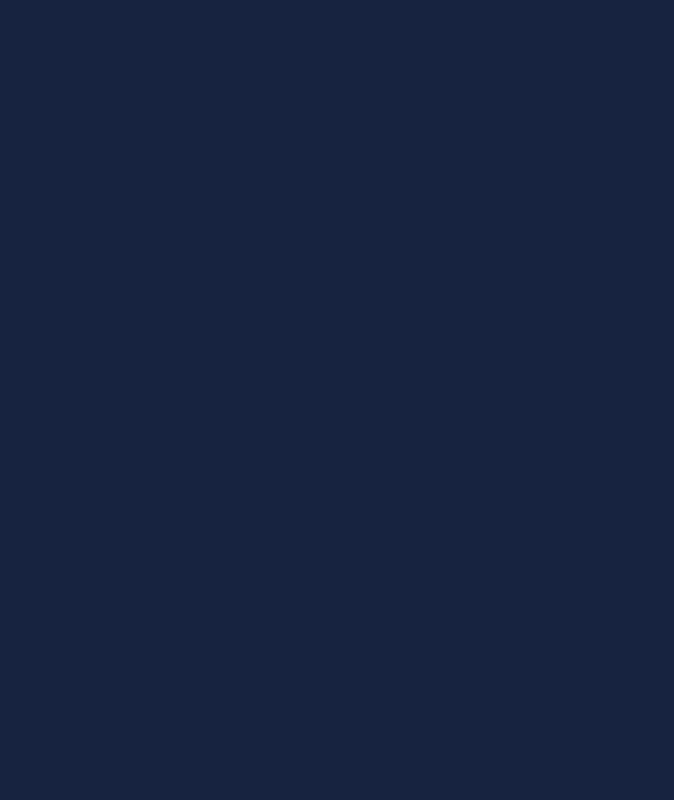
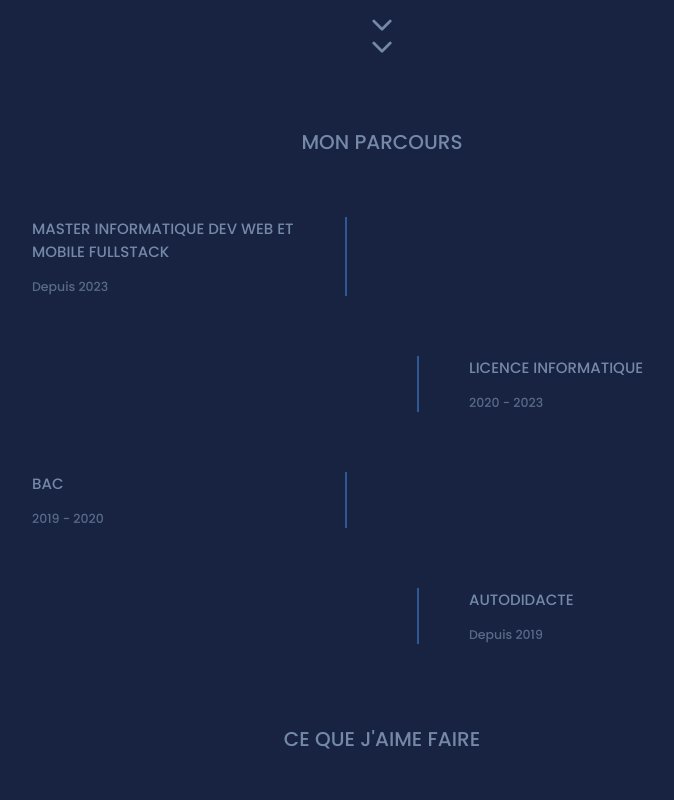
Before and after one commit to yahvya/portfolio, a Vue app in the folder front/: page / in a window 1280 px wide. Shown: the part 520-1320 px from the top of the page, without its empty margins (258-932 px from the left). Before the commit the page ends 800 px from the top, so only its background shows below. Built offline with nearby package versions, Linux system fonts and the light colour scheme.

Commit message:
ajout du composant animation de scroll ajout des différentes sections de la page ajout du composant timeline et des utilitaires

```diff
--- /dev/null
+++ b/front/src/components/look-down/LookDown.scss
@@ -0,0 +1,13 @@
+.look-down{
+    font-size: var(--x-large-fsize);
+
+    i{
+        animation: down-animation 0.4s linear infinite alternate;
+    }
+}
+
+@keyframes down-animation {
+    100%{
+        transform: translateY(20px);
+    }
+}
--- /dev/null
+++ b/front/src/components/look-down/LookDown.vue
@@ -0,0 +1,12 @@
+<template>
+    <div
+        class="look-down m-auto flex-column align-center"
+    >
+        <i class="fa-solid fa-chevron-down"></i>
+        <i class="fa-solid fa-chevron-down"></i>
+    </div>
+</template>
+
+<style src="./LookDown.scss" lang="scss" scoped>
+
+</style>
--- /dev/null
+++ b/front/src/components/timeline/Timeline.scss
@@ -0,0 +1,38 @@
+@import "./TimelineElement.scss";
+
+@mixin timeline($breakpoint: 745px){
+    .timeline{
+        .timeline-element:nth-child(odd) {
+            border-right: 2px var(--on-background-color) solid;
+            padding-right: 50px;
+        }
+
+        .timeline-element:nth-child(even) {
+            margin-left: 55%;
+            border-left: 2px var(--on-background-color) solid;
+            padding-left: 50px;
+        }
+    }
+
+    @media screen and (max-width: $breakpoint) {
+        .timeline {
+            display: flex;
+            flex-direction: column;
+            align-items: center;
+
+            .timeline-element:not(.timeline-element:last-child)::before {
+                content: "";
+                display: block;
+                width: 2px;
+                height: 30px;
+                background-color: var(--on-background-color);
+                position: absolute;
+                top: 100%;
+                left: 50%;
+                transform: translateX(-50%);
+            }
+        }
+    }
+
+    @include timelineElement($breakpoint);
+}
--- /dev/null
+++ b/front/src/components/timeline/Timeline.vue
@@ -0,0 +1,30 @@
+<script lang="ts">
+    /**
+     * @attention pensez à inclure le fichier timeline en spécifiant la largeur souhaité pour la media query
+     */
+
+    import TimelineElement,{TimelineElementConfig} from "./TimelineElement.vue";
+
+    export default{
+        components: {
+            TimelineElement: TimelineElement
+        },
+        props: {
+            timelineConfig: {
+                type: Array<TimelineElementConfig>,
+                required: true
+            }
+        }
+    };
+</script>
+
+<template>
+    <div
+        class="timeline"
+    >
+        <TimelineElement
+            v-for="config in timelineConfig"
+            :config="config"
+        />
+    </div>
+</template>
--- /dev/null
+++ b/front/src/components/timeline/TimelineElement.scss
@@ -0,0 +1,24 @@
+@mixin timelineElement($breakpoint: 745px){
+    .timeline-element {
+        margin-bottom: 60px;
+        width: 45%;
+
+        p:last-child {
+            font-size: var(--small-fsize);
+            opacity: 0.7;
+        }
+    }
+
+    @media screen and (max-width: $breakpoint) {
+        .timeline-element {
+            position: relative;
+            width: fit-content;
+            max-width: 95%;
+            margin-left: 0 !important;
+            border: none !important;
+            padding-left: 0 !important;
+            padding-right: 0 !important;
+            text-align: center;
+        }
+    }
+}
--- /dev/null
+++ b/front/src/components/timeline/TimelineElement.vue
@@ -0,0 +1,59 @@
+<script lang="ts">
+    /**
+     * @attention pensez à inclure le fichier timeline-element en spécifiant la largeur souhaité pour la media query
+     */
+
+    /**
+     * @brief Configuration
+     */
+    export interface TimelineElementConfig{
+        /**
+         * @brief Titre de l'élément
+         */
+        title: String;
+
+        /**
+         * @brief Date de début
+         */
+        from: String;
+
+        /**
+         * @brief Date de fin ou rien si en cours
+         */
+        to?: String;
+    }
+
+    export default{
+        props: {
+            "config": {
+                required: true,
+                type: Object as TimelineElementConfig
+            }
+        }
+    };
+</script>
+
+<template>
+    <div
+        class="timeline-element"
+    >
+        <p
+            class="text-upper"
+        >{{ config.title }}</p>
+
+        <p
+            v-if="!config.to"
+        >
+            Depuis {{ config.from }}
+        </p>
+
+        <p
+            v-else
+        >
+            {{ config.from }} - {{ config.to }}
+        </p>
+    </div>
+</template>
+
+<style src="./TimelineElement.scss" lang="scss" scoped>
+</style>
--- a/front/src/root/app/App.scss
+++ b/front/src/root/app/App.scss
@@ -28,10 +28,10 @@
 
     // tailles de polices
 
-    --normal-fsize: 14px;
+    --normal-fsize: 15px;
     --small-fsize: 12.5px;
     --x-small-fsize: 11.5px;
-    --large-fsize: 16.5px;
+    --large-fsize: 20px;
     --x-large-fsize: 22px;
 
     // polices de caractères
--- a/front/src/views/home/HomeView.scss
+++ b/front/src/views/home/HomeView.scss
@@ -1,9 +1,12 @@
+@import "@/components/timeline/Timeline.scss";
+
 #home-content{
     width: 90%;
 
     .text-appear{
         font-size: var(--x-large-fsize);
         margin-bottom: 30px;
+        line-height: 45px;
     }
 
     .poster-image{
@@ -11,4 +14,20 @@
         margin-bottom: 60px;
         width: 230px;
     }
+
+    .section-title{
+        text-transform: uppercase;
+        text-align: center;
+        margin-top: 80px;
+        font-size: var(--large-fsize);
+    }
+
+    @include timeline(750px);
+
+    .timeline {
+        width: 700px;
+        max-width: 90%;
+        margin: auto;
+        margin-top: 60px;
+    }
 }
--- a/front/src/views/home/HomeView.vue
+++ b/front/src/views/home/HomeView.vue
@@ -1,19 +1,24 @@
 <script lang="ts">
     import ClassicNavbar from "@/components/classic-navbar/ClassicNavbar.vue"
     import TextAppear from "@/components/appearable-text/TextAppear.vue";
+    import LookDown from "@/components/look-down/LookDown.vue";
+    import Timeline from "@/components/timeline/Timeline.vue";
 
     export default{
         components: {
             TextAppear,
-            ClassicNavbar: ClassicNavbar
+            ClassicNavbar: ClassicNavbar,
+            LookDown: LookDown,
+            Timeline: Timeline
         },
         data():Record<string,any>{
           return {
-              appearIndex: 0,
-              textsToAppear: [
-                  "Salut, je me présente Yahaya ;) passionné de programmation et jeune développeur fullstack.",
-                  "Découvrez-en davantage sur moi en scrollant dans la page ;)"
-              ]
+                timelineConfig: [],
+                appearIndex: 0,
+                textsToAppear: [
+                    "Salut, je me présente Yahaya ;) passionné de programmation et jeune développeur fullstack.",
+                    "Découvrez-en davantage sur moi en scrollant dans la page ;)"
+                ]
           };
         },
         methods: {
@@ -22,6 +27,7 @@
              */
             onPageLoad():void{
                 this.appearNext();
+                this.loadTimeline();
             },
             /**
              * @brief Affiche l'élément à faire apparaitre suivant
@@ -34,6 +40,34 @@
 
                 appearsElements[this.appearIndex].appear();
                 this.appearIndex++;
+            },
+            /**
+             * @brief Charge la timeline
+             */
+            loadTimeline():void{
+                /**
+                 * @todo supprimer le test
+                 */
+                this.timelineConfig = [
+                    {
+                        title: "Master informatique dev web et mobile fullstack",
+                        from: "2023"
+                    },
+                    {
+                        title: "licence informatique",
+                        from: "2020",
+                        to: "2023"
+                    },
+                    {
+                        title: "Bac",
+                        from: "2019",
+                        to: "2020"
+                    },
+                    {
+                        title: "Autodidacte",
+                        from: "2019"
+                    }
+                ];
             }
         },
         mounted():void{
@@ -65,8 +99,41 @@
             ref="appearElements"
             class="text-center"
         >{{ textToAppear }}</TextAppear>
+
+        <LookDown
+            id="about-me"
+        />
+
+        <p
+            class="section-title"
+        >Mon parcours</p>
+
+        <Timeline
+            :timelineConfig="timelineConfig"
+        />
+
+        <p
+            class="section-title"
+        >Ce que j'aime faire</p>
+
+        <p
+            class="section-title"
+        >Que puis-je faire pour vous ?</p>
+
+        <p
+            class="section-title"
+        >Mes projets</p>
+
+        <p
+            class="section-title"
+        >Stack technique</p>
+
+        <p
+            class="section-title"
+        >Envie de me contacter ?</p>
     </div>
 </template>
 
-<style src="./HomeView.scss" scoped lang="scss">
+<style src="./HomeView.scss" lang="scss">
+
 </style>
```
Also changed, not shown: front/src/root/app/vars.scss (line endings or trailing spaces).
